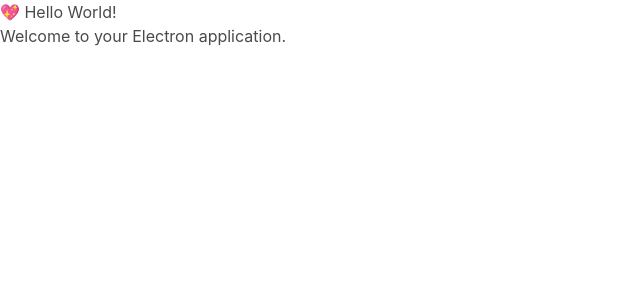
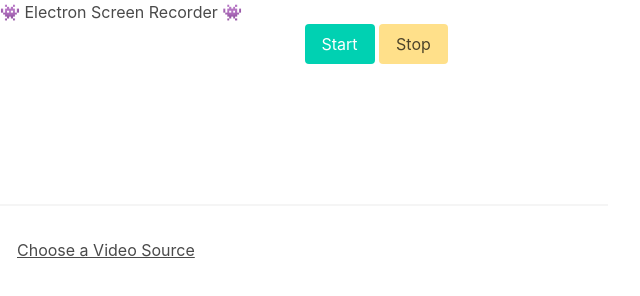
Before and after one commit to GlitchCrafter/Electron-Desktop-Screen-Recorder, an Electron app: page src/index.html in a window 800 px wide. Shown: the whole page, without its empty margins (0-640 px from the left). Drawn offline with nearby package versions, Linux system fonts and the light colour scheme.

Commit message:
buttons
changes to the render file to reff buttons

```diff
--- a/src/index.html
+++ b/src/index.html
@@ -11,7 +11,17 @@
     <script defer src="render.js"></script>
   </head>
   <body>
-    <h1>💖 Hello World!</h1>
-    <p>Welcome to your Electron application.</p>
+    <h1>👾 Electron Screen Recorder 👾</h1>
+    <video></video>
+
+    <button id="startBtn" class="button is-primary">Start</button>
+    <button id="stopBtn" class="button is-warning">Stop</button>
+
+    <hr />
+
+    <button id="videoSelectBtn" class="button is-text">
+      Choose a Video Source
+    </button>
+
   </body>
 </html>
--- a/src/render.js
+++ b/src/render.js
@@ -0,0 +1,5 @@
+//buttons
+const videelement = document.querySelector('video');
+const startBtn = document.getElementById('startBtn');
+const stopBtn = document.getElementById('stopBtn');
+const videoSelectBtn = document.getElementById('videoSelectBtn');
```
